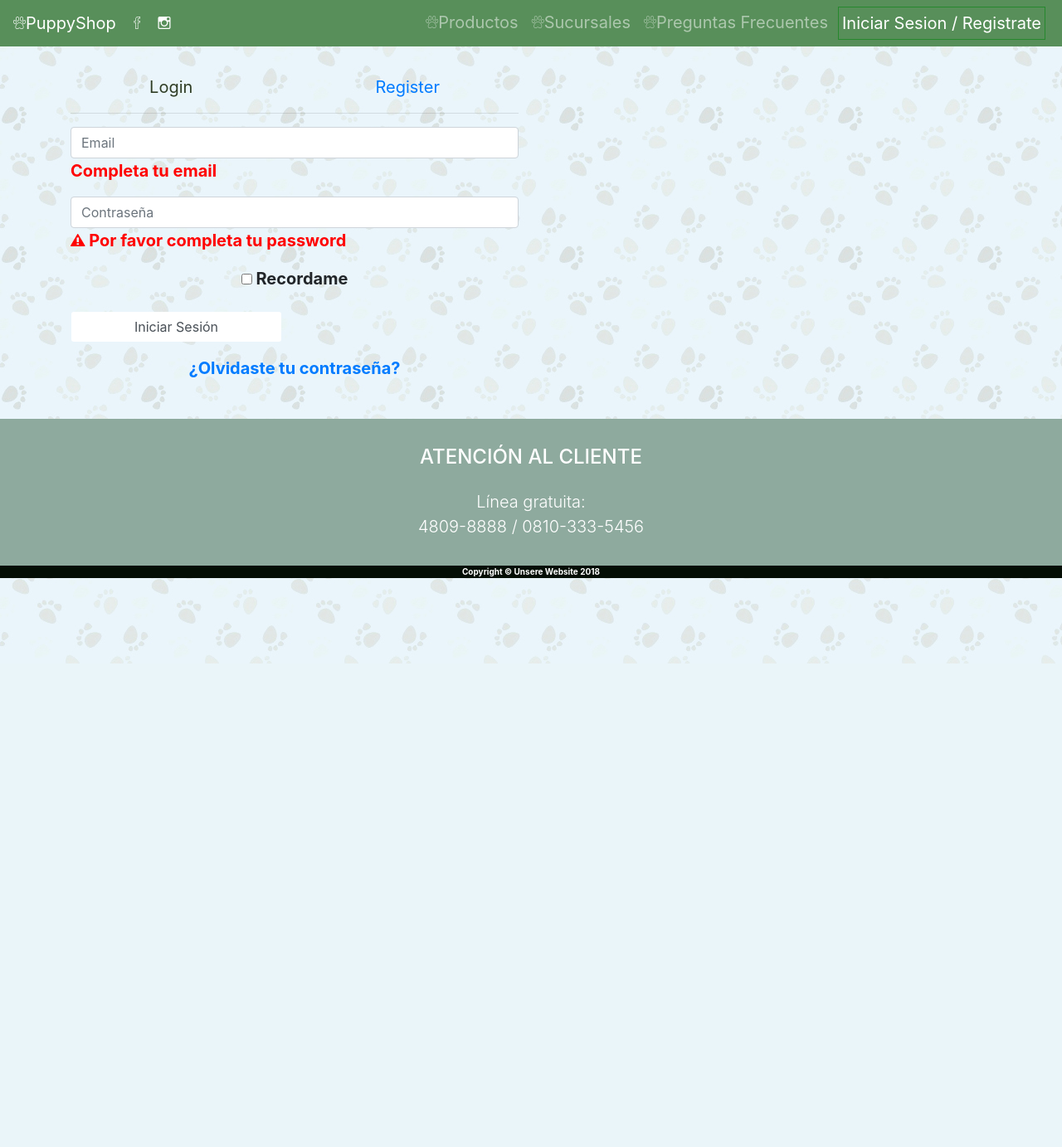
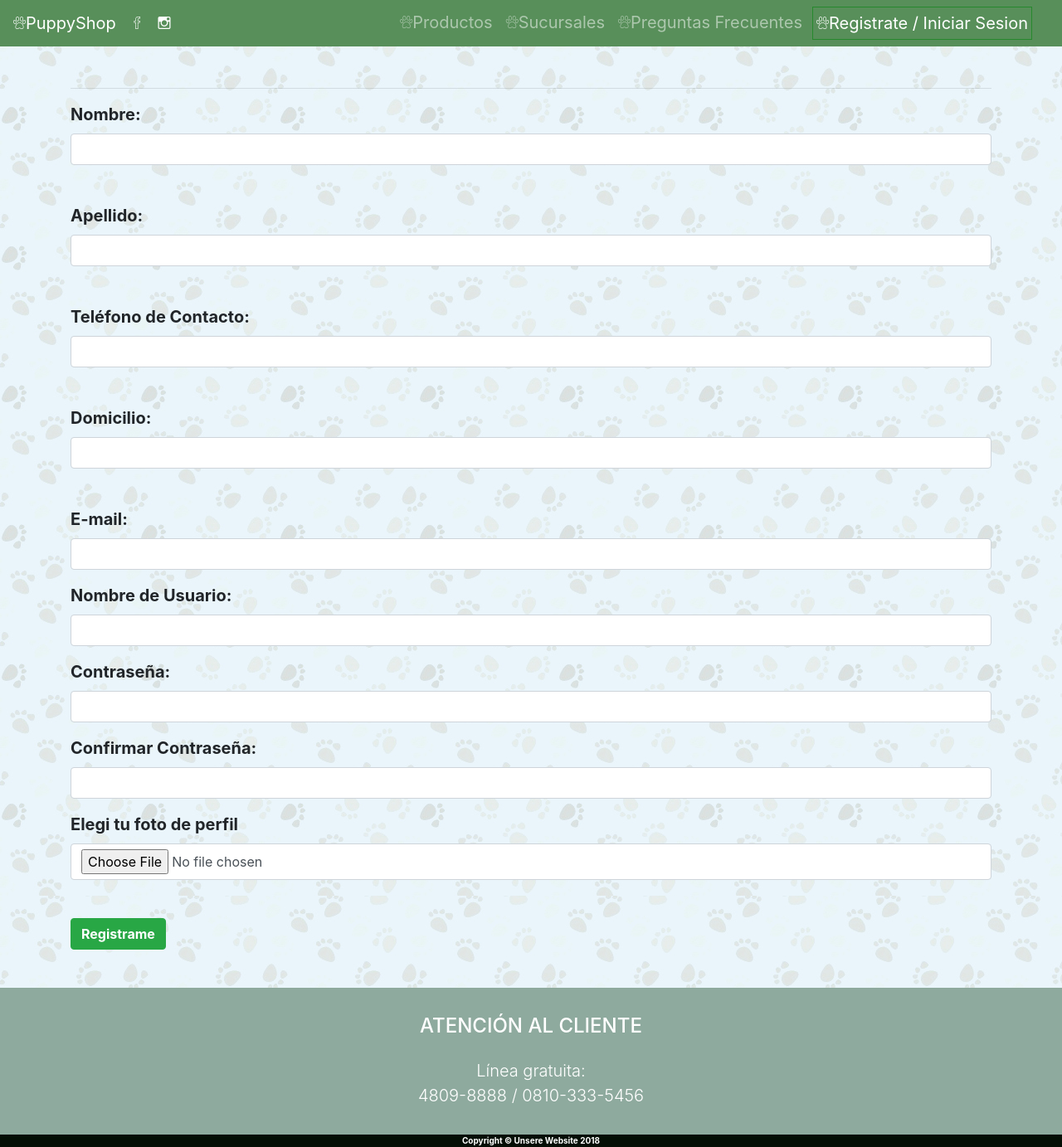
Before and after one commit to ganech88/Puppy-Shop, a PHP site: page /registracion.php in a window 1280 px wide. Shown: the whole page at 83% size. Before the commit the page ends 800 px from the top, so only its background shows below. Run offline with PHP 8.4, Linux system fonts and the light colour scheme; data that the repository does not hold is empty.

Commit message:
todo andando, tanto la registracion, logueo, y actualizacion de la base de datos

```diff
--- /dev/null
+++ b/baseUsuarios.json
@@ -0,0 +1,2 @@
+{"id":1,"nombre":"rodolfo","apellido":"carlos","number":null,"direccion":null,"email":"asd@asd.com","username":"rodolfocarlos","password":"$2y$10$YyLGUjtZCQVoSK5C4Pv6dutv2hhLnCWaB\/KbEJywpR9uFNrAP41Pq","foto":"foto-perfil\/asd@asd.com.png"}
+{"id":2,"nombre":"Gabriel","apellido":"Tolmasky","number":"1544001348","direccion":"Austria 2491","email":"tolma1031@gmail.com","username":"ganech88","password":"$2y$10$O8wYwIyVYOv8hteXABawwOmvSkZm\/GsfFajpz6YUZR4SqHuMn\/Ig2","foto":"foto-perfil\/tolma1031@gmail.com.png"}
--- a/funciones.php
+++ b/funciones.php
@@ -13,12 +13,12 @@ function crearUsuario($data, $imagen) {
 		"id" => traerUltimoID(),
 		"nombre" => $data["nombre"],
     "apellido" => $data["apellido"],
-    "number" => $date["number"],
-    "direccion" => $date["direccion"],
+    "number" => $data["number"],
+    "direccion" => $data["direccion"],
 		"email" => $data["email"],
     "username" => $data["username"],
 		"password" => password_hash($data["password"], PASSWORD_DEFAULT),
-		"foto" => 'img/' . $data["email"] . '.' . pathinfo($_FILES[$imagen]["name"], PATHINFO_EXTENSION)
+		"foto" => 'foto-perfil/' . $data["email"] . '.' . pathinfo($_FILES[$imagen]["name"], PATHINFO_EXTENSION)
 		];
 
   return $usuario;
@@ -33,10 +33,10 @@ function validar($data, $archivo) {
     $direccion = trim($_POST["direccion"]);
 		$email = trim($_POST["email"]);
     $username = trim($_POST["username"]);
-		$password = trim($_POST["contraseña"]);
-		$rcontra = trim($_POST["rcrontraseña"]);
+		$password = trim($_POST["password"]);
+		$rcontra = trim($_POST["rpassword"]);
 
-    if ($name == '') { // Si el nombre está vacio
+    if ($nombre == '') { // Si el nombre está vacio
       $errores["nombre"] = "Completa tu nombre";
     }
 
@@ -65,32 +65,33 @@ function validar($data, $archivo) {
       $errores["password"] = "Por favor completa tu password";
     } elseif ($password != $rcontra) {
       $errores["password"] = "Tus contraseñas no coinciden";
-    }
+    } elseif(strlen($password)<7){
+     $errores["password"] = "Ingresa una contraseña con un minimo de 7 caracteres.";
+   }
 
     if ($_FILES[$archivo]["error"] != UPLOAD_ERR_OK) { // Si no subieron ninguna imagen
       $errores["foto"] = "Por favor carga una foto";
     }
 
-// Lo comento por que no se por que no me compila
-    // if(strlen($password)<7){
-      // $errores["password"] = "Ingresa una contraseña con un minimo de 7 caracteres."
-    // }
+
 
     return $errores;
   }
 
 function traerTodos(){
 
-$todosJSON = file_get_contents("usuarios.json");
+$todosJSON = file_get_contents("baseUsuarios.json");
 
 $usuariosArray = explode(PHP_EOL, $todosJSON);
 
 array_pop($usuariosArray);
 
+$todosPHP = [];
+
 foreach ($usuariosArray as $usuarios) {
 
-  $todosPHP[] = json_decode($usuarios, true);
-  # code...
+$todosPHP[] = json_decode($usuarios, true);
+
 }
 return $todosPHP;
 
@@ -105,22 +106,20 @@ function traerUltimoID(){
   if (count($usuarios) == 0) {
     return 1;
 }
-    $Ultimo = array_pop($usuarios);
+    $ultimo = array_pop($usuarios);
     $id = $ultimo["id"];
     return $id +1;
 
 
 }
 
-function existeEmail(){
-
+function existeEmail($email){
   $usuarios = traerTodos();
   foreach ($usuarios as $unUsuario) {
 
     if($unUsuario["email"] == $email){
       return $unUsuario;
     }
-
 
   }
     return false;
@@ -140,10 +139,10 @@ function guardarImagen($laImagen) {
       $rutaFinal = $direFisica . "/foto-perfil/" . $_POST['email'] . '.' . $extension;
       move_uploaded_file($archivoFisico, $rutaFinal);
     } else {
-    $errores["foto"] = "el formato no es correcto";
+    $errores["imagen"] = "el formato no es correcto";
           }
    }else {
-$errores["foto"] = "No se subio el archivo";
+$errores["imagen"] = "No se subio el archivo";
 
   }
 
@@ -157,8 +156,8 @@ function guardarUsuario($data, $archivo){
 
   $usuarioJSON = json_encode($usuario);
 
-  file_put_contents('usuarios.json', $usuarioJSON . PHP_EOL, FILE_APPEND);
-
+  file_put_contents('baseUsuarios.json', $usuarioJSON . PHP_EOL, FILE_APPEND);
+  var_dump($usuarioJSON);exit;
   return $usuario;
 }
 
@@ -174,7 +173,7 @@ function validarLogin($data) {
   } elseif (!filter_var($email, FILTER_VALIDATE_EMAIL)) {
     $arrayADevolver['email'] = 'Poné un formato de email válido';
   } elseif (!existeEmail($email)) {
-    $arrayADevolver['password'] = 'Este email no está registrado';
+    $arrayADevolver['email'] = 'Este email no está registrado';
   } else {
 
     $usuario = existeEmail($email);
@@ -188,7 +187,7 @@ function validarLogin($data) {
 }
 
 
-function loguear($usuario) {
+function logueo($usuario) {
   // Guardo en $_SESSION el ID del USUARIO
    $_SESSION['id'] = $usuario['id'];
   header('location: perfilDeUsuario.php');
@@ -199,4 +198,19 @@ function estaLogueado() {
   return isset($_SESSION['id']);
 }
 
+function traerId($id){
+  // me traigo todos los usuarios
+  $usuarios = traerTodos();
+
+  // Recorro el array de todos los usuarios
+  foreach ($usuarios as $usuario) {
+    if ($id == $usuario['id']) {
+      return $usuario;
+    }
+  }
+
+  return false;
+}
+
+
  ?>
--- a/includes/header-nav.php
+++ b/includes/header-nav.php
@@ -22,7 +22,8 @@
             <a class="nav-link py-1 px-0 px-lg-1 ion-ios-paw-outline" href="preguntas.php">Preguntas Frecuentes</a>
           </li>
           <li class="nav-item mx-1 mx-lg-1 active d-flex justify-content">
-            <a class="nav-link py-1 px-0 px-lg-1 borcua" href="registracion.php">Iniciar Sesion / Registrate <span class="sr-only">(current)</span></a>
+            <a class="nav-link py-1 px-0 px-lg-1 borcua navbar-brand ion-ios-paw-outline" href="login.php">Registrate / Iniciar Sesion <span class="sr-only">(current)</span></a>
+
           </li>
         </ul>
 
--- a/logout.php
+++ b/logout.php
@@ -2,6 +2,6 @@
 	session_start();
 	setcookie('id', '', time() -10);
 	session_destroy();
-	header('location: registro.php');
+	header('location: registracion.php');
 	exit;
 ?>
--- a/registracion.php
+++ b/registracion.php
@@ -6,21 +6,25 @@ if(estaLogueado()){
 header("location:perfilDeUsuario.php");
 exit;
 
-
 }
 // Inicializacion de variables de la registracion
-$nombre = "";
-$apellido = "";
-$number = "";
+$nombre = '';
+$apellido = '';
+$number = '';
 $direccion = "";
 $email = "";
-$Nombre_de_Usuario = "";
-$contraseña = "";
-// Inicializacion de variables de el logueo.
 $username = "";
 $password = "";
+$rcontraseña = "";
+// Inicializacion de variables de el logueo.
+$user = "";
+$pass = "";
+// Inicializacion de array de errores
+$errores = [];
+
 
 // Persistimos la informacion del usuario en la registracion
+if ($_POST) {
 
 	$nombre = trim($_POST["nombre"]);
   $apellido = trim($_POST["apellido"]);
@@ -28,12 +32,7 @@ $password = "";
   $direccion = trim($_POST["direccion"]);
   $email = trim($_POST["email"]);
 
-// Persistimos la informacion del usuarion en el Logueo
-$username = trim($_POST["username"]);
 
-// Validacion de los errores y logueo final del usuario.
-
-// Valido y guardo en errores
 $errores = validar($_POST, 'foto');
 
 if (empty ($errores)){
@@ -46,10 +45,7 @@ if (empty ($errores)) {
   $usuario = guardarUsuario($_POST, "foto");
   logueo($usuario);
 }
-
-
-
-
+}
 
  ?>
 
@@ -75,15 +71,12 @@ if (empty ($errores)) {
 
 <div class="container">
     	<div class="row ">
-			<div class="col-md-6 col-md-offset-3">
+			<div class="col-md-12 col-lg-12 col-md-offset-3">
 				<div class="panel panel-login">
 					<div class="panel-heading">
 						<div class="row d-flex justify-content-around">
 							<div class="col-xs-6">
-								<a href="#"onclick="showlogin()" class="active" id="login-form-link">Login</a>
-							</div>
-							<div class="col-xs-6">
-								<a href="#" onclick="showRegister()" id="register-form-link">Register</a>
+
 							</div>
 						</div>
 						<hr>
@@ -91,54 +84,15 @@ if (empty ($errores)) {
 					<div class="panel-body">
 						<div class="row">
 							<div class="col-lg-12">
-								<form id="login-form" action="https://phpoll.com/login/process" method="post" role="form" style="display: block;">
-									<div class="form-group">
-										<input type="text" name="email" id="email" tabindex="1" class="form-control" placeholder="Email" value="<?=$email?>">
-										<?php if (isset($errores['email'])): ?>
-											<span style="color: red;">
-												<b class="ion-alert-circled>"</b>
-												<?=$errores['email'];?>
-											</span>
-										<?php endif; ?>
-									</div>
-									<div class="form-group">
-										<input type="password" name="password" id="password" tabindex="2" class="form-control" placeholder="Contraseña" value=""<?=$password?>"">
-										<?php if (isset($errores["password"])): ?>
-											<span style="color: red;">
-												<b class="ion-alert-circled"></b>
-												<?=$errores["password"];?>
-											</span>
-										<?php endif; ?>
-									</div>
-									<div class="form-group text-center">
-										<input type="checkbox" tabindex="3" class="" name="remember" id="remember">
-										<label for="remember"> Recordame </label>
-									</div>
-									<div class="form-group">
-										<div class="row">
-											<div class="col-sm-6 col-sm-offset-3">
-												<input type="submit" name="login-submit" id="login-submit" tabindex="4" class="form-control btn btn-login" value="Iniciar Sesión">
-											</div>
-										</div>
-									</div>
-									<div class="form-group">
-										<div class="row">
-											<div class="col-lg-12">
-												<div class="text-center">
-													<a href="https://phpoll.com/recover" tabindex="5" class="forgot-password">¿Olvidaste tu contraseña?</a>
-												</div>
-											</div>
-										</div>
-									</div>
-								</form>
 
-								<form id="register-form"  method="post" role="form" style="display: none;">
+
+								<form id="register-form"  method="post" enctype="multipart/form-data" role="form">
 
                   <div class="form-group">
                       <label for="nombre"><strong>Nombre:</strong></label>
                       <input class="form-control" type="text" name="nombre" value="<?=$nombre?>">
                       <?php if (isset($errores["nombre"])): ?>
-        								<span style="color: rgb(18,147,92);">
+        								<span style="color:#dd2222;">
                           <b class="ion-alert-circled"></b>
                           <?=$errores["nombre"];?>
                         </span>
@@ -149,7 +103,7 @@ if (empty ($errores)) {
                     <label for="apellido"><strong>Apellido:</strong></label>
                     <input class="form-control" type="text" name="apellido" value="<?=$apellido?>">
                     <?php if (isset($errores["apellido"])): ?>
-                      <span style="color: rgb(18,147,92);">
+                      <span style="color: #dd2222;">
                         <b class="ion-alert-circled"></b>
                         <?=$errores["apellido"];?>
                       </span>
@@ -160,7 +114,7 @@ if (empty ($errores)) {
                     <label for='password'><strong>Teléfono de Contacto:</strong></label>
                     <input class="form-control" type="text" name='number' value="<?=$number?>">
                     <?php if (isset($errores["number"])): ?>
-                      <span style="color: rgb(18,147,92);">
+                      <span style="color: #dd2222;">
                         <b class="ion-alert-circled"></b>
                         <?=$errores["number"];?>
                       </span>
@@ -171,7 +125,7 @@ if (empty ($errores)) {
                     <label for='username'><strong>Domicilio:</strong></label>
                     <input class="form-control" type='text' name='direccion'value="<?=$direccion?>">
                     <?php if (isset($errores["direccion"])): ?>
-                      <span style="color: rgb(18,147,92);">
+                      <span style="color: #dd2222;">
                         <b class="ion-alert-circled"></b>
                         <?=$errores["direccion"];?>
                       </span>
@@ -182,7 +136,7 @@ if (empty ($errores)) {
                       <label for="email"><strong>E-mail:</strong></label>
                       <input class="form-control" type="email" name="email" value="<?=$email?>">
                       <?php if (isset($errores["email"])): ?>
-        								<span style="color: rgb(18,147,92);">
+        								<span style="color: #dd2222;">
                           <b class="ion-alert-circled"></b>
                           <?=$errores["email"];?>
                         </span>
@@ -190,9 +144,9 @@ if (empty ($errores)) {
                   </div>
                   <div class="form-group">
                       <label for="Nombre_de_Usuario"><strong>Nombre de Usuario:</strong></label>
-                      <input class="form-control" type="text" name="username" value="<?=$Nombre_de_Usuario?>">
-                      <?php if (isset($errores["Nombre_De_usuario"])): ?>
-        								<span style="color: rgb(18,147,92);">
+                      <input class="form-control" type="text" name="username" value="<?=$username?>">
+                      <?php if (isset($errores["username"])): ?>
+        								<span style="color: #dd2222;">
                           <b class="ion-alert-circled"></b>
                           <?=$errores["Nombre_De_Usuario"];?>
                         </span>
@@ -200,22 +154,22 @@ if (empty ($errores)) {
                   </div>
                   <div class="form-group">
                       <label for="contraseña"><strong>Contraseña:</strong></label>
-                      <input class="form-control" type="password" name="">
-                      <?php if (isset($errores["contraseña"])): ?>
-        								<span style="color: rgb(18,147,92);">
+                      <input class="form-control" type="password" name="password">
+                      <?php if (isset($errores["password"])): ?>
+        								<span style="color: #dd2222;">
                           <b class="ion-alert-circled"></b>
-                          <?=$errores["contraseña"];?>
+                          <?=$errores["password"];?>
                         </span>
                       <?php endif; ?>
                   </div>
 
                   <div class="form-group">
                       <label for="contraseña"><strong>Confirmar Contraseña:</strong></label>
-                      <input class="form-control" type="password" name="rcontraseña">
+                      <input class="form-control" type="password" name="rpassword">
                       <?php if (isset($errores["contraseña"])): ?>
-        								<span style="color:rgb(18,147,92);">
+        								<span style="color:#dd2222;">
                           <b class="ion-alert-circled"></b>
-                          <?=$errores["contraseña"];?>
+                          <?=$errores["password"];?>
                         </span>
                       <?php endif; ?>
                   </div>
@@ -224,7 +178,7 @@ if (empty ($errores)) {
                       <label for="contraseña"><strong>Elegi tu foto de perfil</strong></label>
                       <input class="form-control" type="file" name="foto">
                       <?php if (isset($errores["foto"])): ?>
-        								<span style="color:rgb(18,147,92);">
+        								<span style="color:#dd2222;">
                           <b class="ion-alert-circled"></b>
                           <?=$errores["foto"];?>
                         </span>
```
Also changed, not shown: login.php (added, +129 -0 lines), perfilDeUsuario.php (+26 -5 lines), foto-perfil/asd@asd.com.png (added), foto-perfil/tolma1031@gmail.com.png (added).
